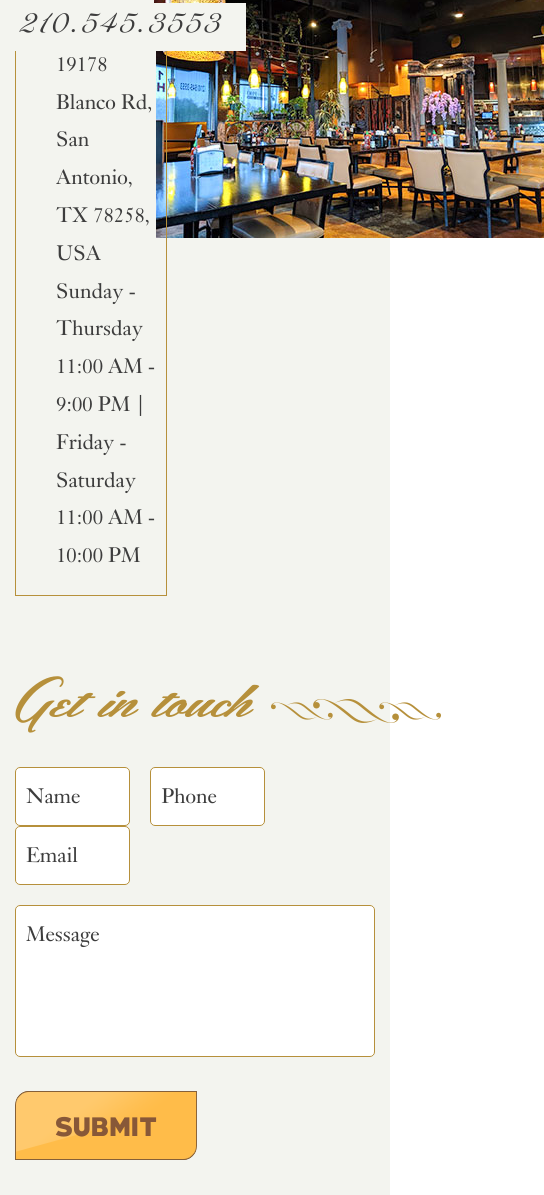
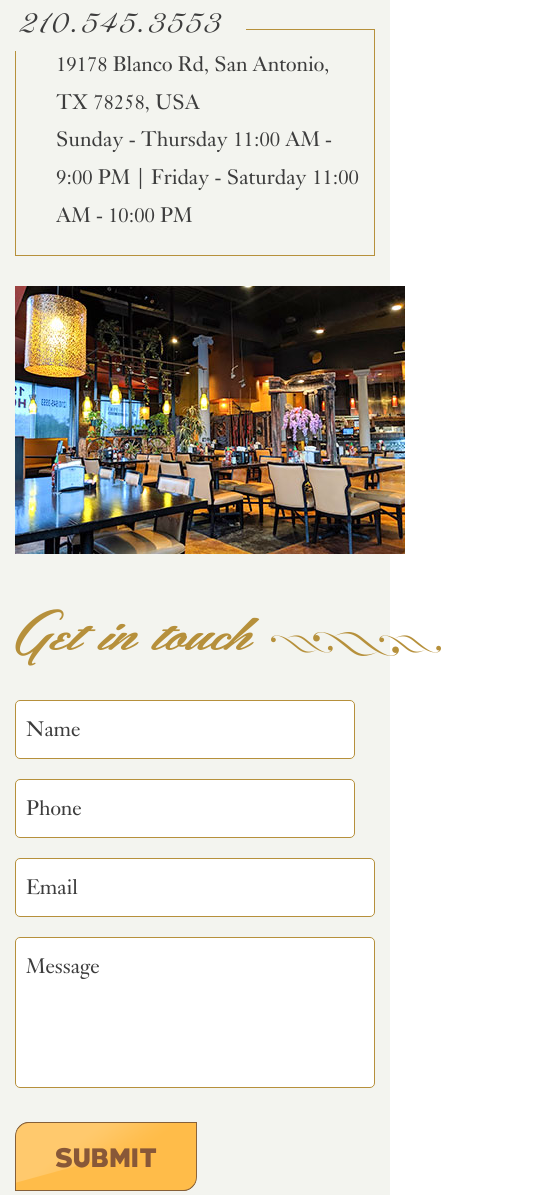
Before and after one commit to Luanitntu/heavenly, a website: page public/contact.html in a window 390 px wide. Shown: the part 556-1751 px from the top of the page, 544 px wide, since content can reach past the window. Drawn offline with Linux system fonts and the light colour scheme.

Commit message:
repinsive 767 contact

```diff
--- a/source/scss/responsive.scss
+++ b/source/scss/responsive.scss
@@ -71,7 +71,18 @@
     }
 }
 
-@media only screen and (max-width: 1100px) {}
+@media only screen and (max-width: 1100px) {
+    /*===============Page Contact================*/
+    #page-contact .contact-form .contact-form__form .name-contact,
+    #page-contact .contact-form .contact-form__form .phone-contact,
+    #page-contact .contact-form .contact-form__form .email-contact {
+        width: 100%;
+        margin-bottom: 20px;
+    }
+    #page-contact .contact-form .contact-form__form .text-contact {
+        margin-top: 0;
+    }
+}
 
 @media only screen and (max-width: 1000px) {}
 
@@ -272,6 +283,20 @@
     /*===========Page Gallery============*/
     #page-gallery .block-gallery {
         justify-content: space-around;
+    }
+    /*==================Page Contact==========*/
+    #page-contact .contact-info .contact-info__content {
+        flex-direction: column;
+    }
+    #page-contact .contact-info .contact-info__content .info-content__left .content-left__add {
+        width: 100%;
+    }
+    #page-contact .contact-info .contact-info__content .info-content__right {
+        margin-top: 30px;
+        text-align: center;
+    }
+    #page-contact .contact-form {
+        margin-top: 40px;
     }
 }
 
```
Also changed, not shown: public/css/responsive.css.
